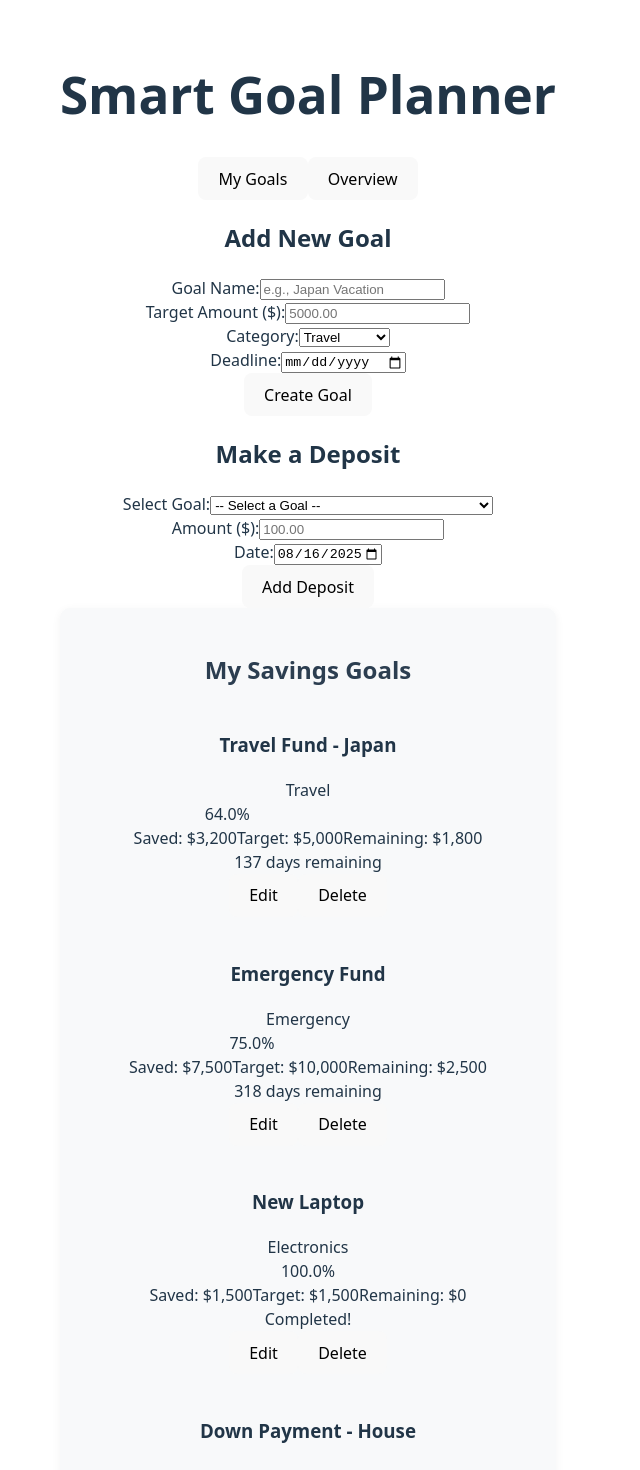
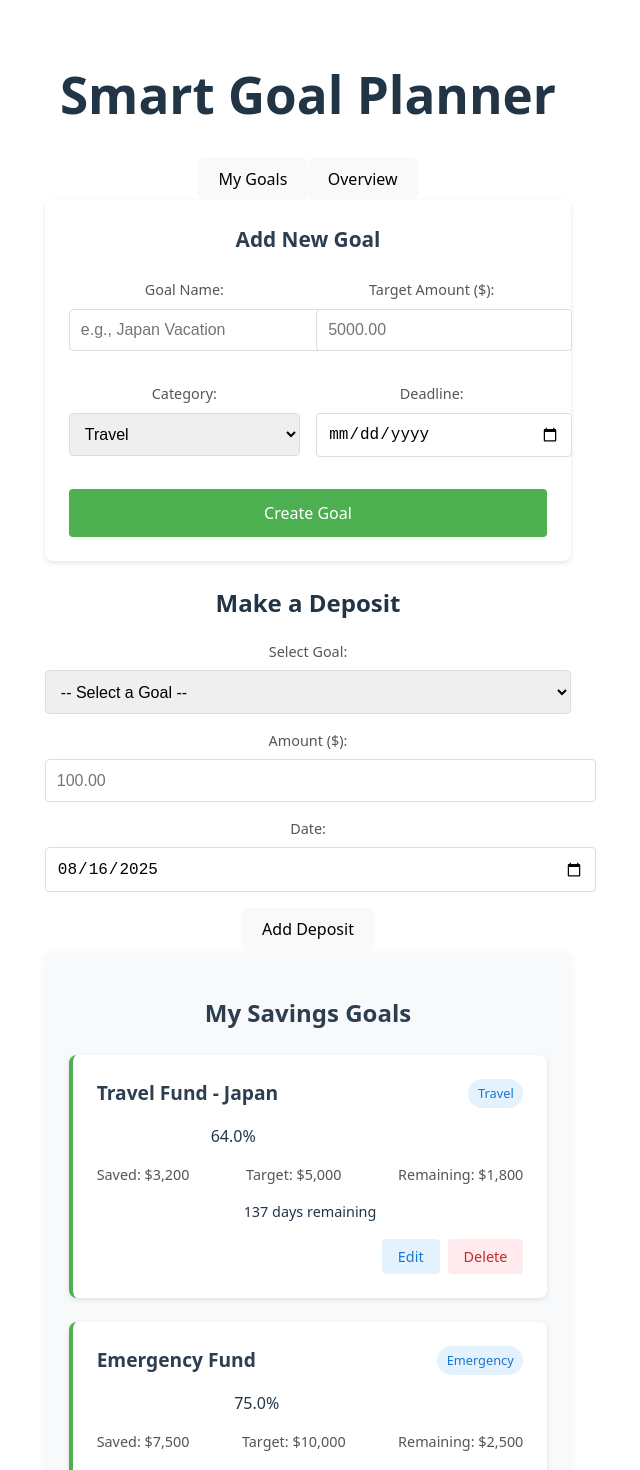
Before and after one commit to Suleyaziz/code-challenge-week-2, a React (Vite) app: page / in a window 1280 px wide. Shown: the top 1470 px of the page, without its empty margins (332-972 px from the left). Built offline with nearby package versions, Linux system fonts and the light colour scheme; data requests are answered from the project's data file.

Commit message:
GoalForm css added

```diff
--- /dev/null
+++ b/src/components/GoalCard.css
@@ -0,0 +1,126 @@
+/* GoalCard.css */
+.goal-card {
+  background-color: white;
+  border-radius: 8px;
+  padding: 1.5rem;
+  box-shadow: 0 2px 5px rgba(0, 0, 0, 0.1);
+  transition: transform 0.2s ease, box-shadow 0.2s ease;
+  border-left: 4px solid #4CAF50;
+}
+
+.goal-card:hover {
+  transform: translateY(-2px);
+  box-shadow: 0 4px 8px rgba(0, 0, 0, 0.1);
+}
+
+.goal-card.urgent {
+  border-left-color: #FF9800;
+  animation: pulse 2s infinite;
+}
+
+.goal-card.overdue {
+  border-left-color: #F44336;
+}
+
+.goal-card.completed {
+  border-left-color: #2196F3;
+}
+
+.goal-header {
+  display: flex;
+  justify-content: space-between;
+  align-items: center;
+  margin-bottom: 1rem;
+}
+
+.goal-header h3 {
+  margin: 0;
+  font-size: 1.2rem;
+  color: #2c3e50;
+}
+
+.category {
+  font-size: 0.8rem;
+  padding: 0.3rem 0.6rem;
+  border-radius: 20px;
+  background-color: #e3f2fd;
+  color: #1976d2;
+}
+
+.goal-details {
+  margin-top: 1rem;
+}
+
+.amounts {
+  display: flex;
+  justify-content: space-between;
+  margin-bottom: 0.5rem;
+  font-size: 0.9rem;
+}
+
+.amounts span {
+  color: #555;
+}
+
+.deadline-info {
+  margin-top: 1rem;
+  font-size: 0.9rem;
+}
+
+.status-badge {
+  padding: 0.3rem 0.6rem;
+  border-radius: 20px;
+  font-size: 0.8rem;
+  font-weight: 500;
+}
+
+.status-badge.completed {
+  background-color: #e8f5e9;
+  color: #2e7d32;
+}
+
+.status-badge.overdue {
+  background-color: #ffebee;
+  color: #c62828;
+}
+
+.status-badge.urgent {
+  background-color: #fff8e1;
+  color: #e65100;
+}
+
+.goal-actions {
+  display: flex;
+  justify-content: flex-end;
+  gap: 0.5rem;
+  margin-top: 1rem;
+}
+
+.goal-actions button {
+  padding: 0.5rem 1rem;
+  border: none;
+  border-radius: 4px;
+  cursor: pointer;
+  font-size: 0.9rem;
+  transition: background-color 0.2s ease;
+}
+
+.goal-actions button:first-child {
+  background-color: #e3f2fd;
+  color: #1976d2;
+}
+
+.goal-actions button:last-child {
+  background-color: #ffebee;
+  color: #c62828;
+}
+
+.goal-actions button:hover {
+  opacity: 0.9;
+}
+
+@keyframes pulse {
+  0% { box-shadow: 0 0 0 0 rgba(255, 152, 0, 0.4); }
+  70% { box-shadow: 0 0 0 10px rgba(255, 152, 0, 0); }
+  100% { box-shadow: 0 0 0 0 rgba(255, 152, 0, 0); }
+}
--- a/src/components/GoalCard.jsx
+++ b/src/components/GoalCard.jsx
@@ -1,7 +1,7 @@
 import React from 'react';
 import ProgressBar from './shared/ProgressBar';
 import EditForm from './shared/EditForm';
-
+import './GoalCard.css';
 function GoalCard({ goal, statusInfo, isEditing, onEdit, onSave, onCancel, onDelete }) {
   return (
     <div className={`goal-card ${statusInfo.status}`}>
--- /dev/null
+++ b/src/components/GoalForm.css
@@ -0,0 +1,74 @@
+/* GoalForm.css */
+.goal-form-container {
+  background-color: white;
+  padding: 1.5rem;
+  border-radius: 8px;
+  box-shadow: 0 2px 5px rgba(0, 0, 0, 0.1);
+  margin-bottom: 1.5rem;
+}
+
+.goal-form-container h2 {
+  margin-top: 0;
+  margin-bottom: 1.5rem;
+  color: #2c3e50;
+  font-size: 1.3rem;
+}
+
+.goal-form-container form {
+  display: grid;
+  grid-template-columns: 1fr 1fr;
+  gap: 1rem;
+}
+
+.form-group {
+  margin-bottom: 1rem;
+}
+
+.form-group label {
+  display: block;
+  margin-bottom: 0.5rem;
+  font-size: 0.9rem;
+  color: #555;
+}
+
+.form-group input,
+.form-group select {
+  width: 100%;
+  padding: 0.7rem;
+  border: 1px solid #ddd;
+  border-radius: 4px;
+  font-size: 1rem;
+}
+
+.form-group input:focus,
+.form-group select:focus {
+  outline: none;
+  border-color: #1976d2;
+  box-shadow: 0 0 0 2px rgba(25, 118, 210, 0.2);
+}
+
+.goal-form-container button {
+  grid-column: span 2;
+  padding: 0.8rem;
+  background-color: #4CAF50;
+  color: white;
+  border: none;
+  border-radius: 4px;
+  font-size: 1rem;
+  cursor: pointer;
+  transition: background-color 0.2s ease;
+}
+
+.goal-form-container button:hover {
+  background-color: #3e8e41;
+}
+
+@media (max-width: 768px) {
+  .goal-form-container form {
+    grid-template-columns: 1fr;
+  }
+
+  .goal-form-container button {
+    grid-column: span 1;
+  }
+}
--- a/src/components/GoalForm.jsx
+++ b/src/components/GoalForm.jsx
@@ -1,5 +1,5 @@
 import React, { useState } from 'react';
-
+import './GoalForm.css';
 // Available categories for dropdown
 const categories = [
   'Travel', 'Emergency', 'Electronics',
```
